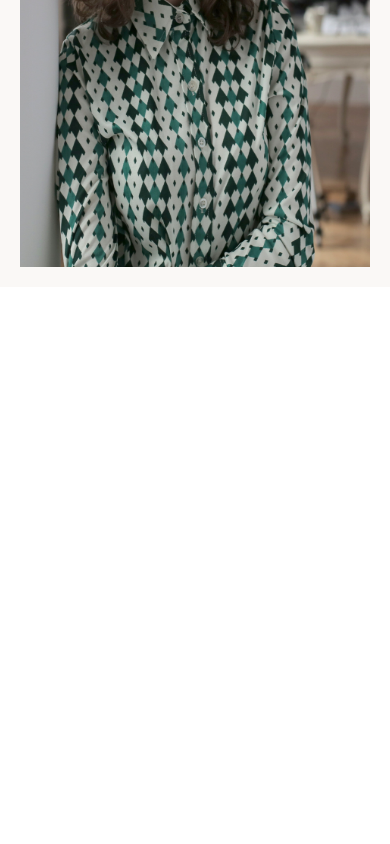
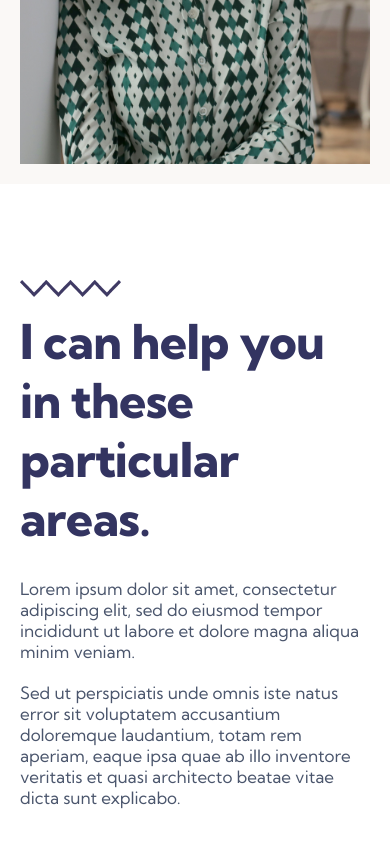
Before and after one commit to AbuRaihan1/Qtec-job-task, a plain HTML site: page index.html in a window 390 px wide. Shown: the part 965-1809 px from the top of the page. Before the commit the page ends 1252 px from the top, so only its background shows below. Drawn offline with Linux system fonts and the light colour scheme.

Commit message:
added i can help you section

```diff
--- a/css/responsive.css
+++ b/css/responsive.css
@@ -60,6 +60,17 @@
   .banner-content .common-class-for-both {
     width: 100%;
   }
+
+  /* i can help you start  */
+  .i-can-help-you {
+    padding: 96px 70px 61px 70px;
+  }
+
+  .i-can-help-you .blue-wave {
+    position: absolute;
+    top: 96px;
+    left: 70px;
+  }
 }
 
 @media screen and (max-width: 968px) {
@@ -71,6 +82,21 @@
   .banner-content {
     gap: 130px;
   }
+
+  /* i can help you start  */
+  .i-can-help-you {
+    grid-template-columns: 1fr;
+    padding: 96px 20px 61px 20px;
+
+  }
+
+  .i-can-help-you .blue-wave {
+    position: absolute;
+    top: 96px;
+    left: 20px;
+  }
+
+
 }
 
 @media screen and (max-width: 762px) {
@@ -85,6 +111,11 @@
   .banner-content {
     padding: 20px;
   }
+
+  .banner-img-area-content {
+    width: 100%;
+    height: 500px;
+  }
 }
 
 @media screen and (max-width: 562px) {
--- a/css/style.css
+++ b/css/style.css
@@ -124,8 +124,8 @@
   top: 20px;
 }
 
-.banner-text-area  {
-    margin-top: 60px;
+.banner-text-area {
+  margin-top: 60px;
 }
 
 .banner-text-area span {
@@ -211,7 +211,7 @@
 .banner-img-area-content {
   position: relative;
   width: 462px;
-  height: 603px;
+  height: 583px;
 }
 
 .banner-img-area img {
@@ -219,3 +219,40 @@
   height: 100%;
 }
 /* banner end  */
+
+/* main section starts  */
+
+/* i can help you section start  */
+.i-can-help-you {
+  background: white;
+  display: grid;
+  grid-template-columns: 1fr 1fr;
+  grid-gap: 30px;
+  padding: 96px 150px 61px 150px;
+  position: relative;
+}
+
+.i-can-help-you .blue-wave {
+  position: absolute;
+  top: 96px;
+  left: 150px;
+}
+
+.i-can-help-you-heading h2 {
+  color: #333461;
+  font-family: "Kumbh Sans";
+  font-size: 48px;
+  font-style: normal;
+  font-weight: 800;
+  letter-spacing: -0.48px;
+  margin-top: 32px;
+}
+
+.i-can-help-you-texts p {
+  color: #4a556c;
+  font-family: "Kumbh Sans";
+  font-size: 17px;
+  font-style: normal;
+  font-weight: 400;
+  margin-bottom: 20px;
+}
--- a/index.html
+++ b/index.html
@@ -83,6 +83,31 @@
       </div>
     </header>
 
+    <main>
+      <!-- i can help you section start -->
+      <section class="i-can-help-you">
+        <img src="images/blue-wave.png" alt="" class="blue-wave">
+        <div class="i-can-help-you-heading">
+          <h2>I can help you in these particular areas.</h2>
+        </div>
+        <div class="i-can-help-you-texts">
+          <p>
+            Lorem ipsum dolor sit amet, consectetur adipiscing elit, sed do
+            eiusmod tempor incididunt ut labore et dolore magna aliqua minim
+            veniam.
+          </p>
+
+          <p>
+            Sed ut perspiciatis unde omnis iste natus error sit voluptatem
+            accusantium doloremque laudantium, totam rem aperiam, eaque ipsa
+            quae ab illo inventore veritatis et quasi architecto beatae vitae
+            dicta sunt explicabo.
+          </p>
+        </div>
+      </section>
+      <!-- i can help you section start -->
+    </main>
+
     <!-- js file  -->
     <script src="js/main.js"></script>
   </body>
```
Also changed, not shown: images/blue-wave.png (added).
